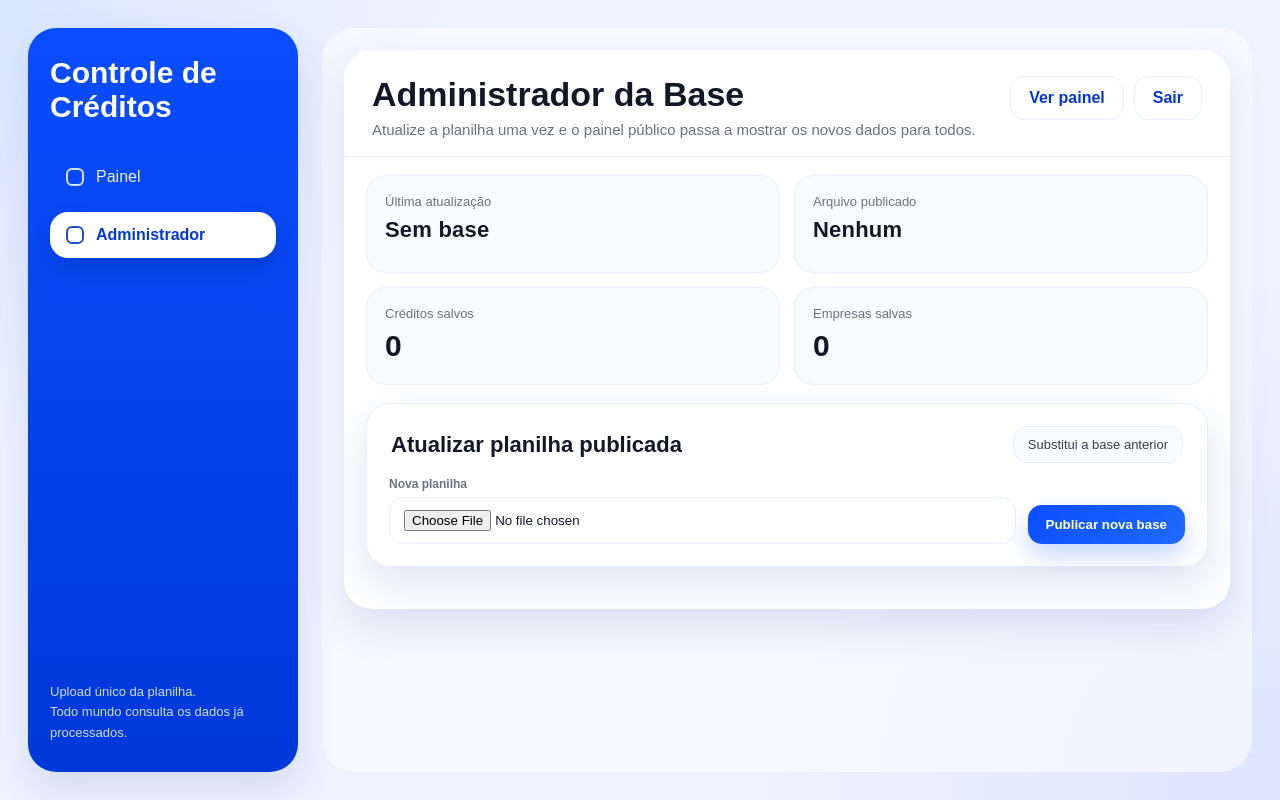
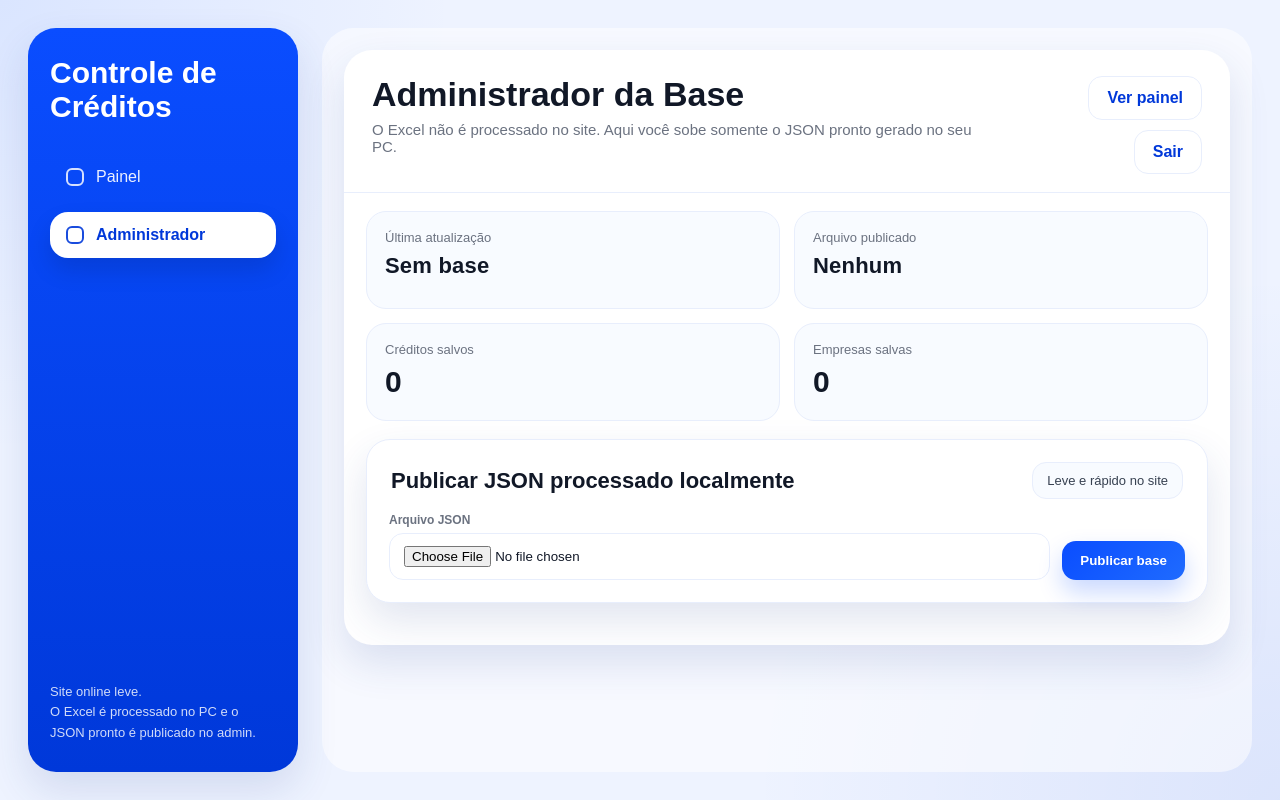
Before and after one commit to edgeocupacionalbelem-wq/sistema_de_creditos, a Flask app: page /admin in a window 1280 px wide. Run offline with Flask 3, Linux system fonts and the light colour scheme; the visitor is signed in with stand-in values (Sample User, id 1).

Commit message:
mensagem

```diff
--- a/app.py
+++ b/app.py
@@ -1,156 +1,40 @@
 from flask import Flask, render_template, request, redirect, url_for, session, flash
-from openpyxl import load_workbook
-import io
-import re
 import os
 import json
 from collections import defaultdict
 from datetime import datetime
-from werkzeug.utils import secure_filename
 
 app = Flask(__name__)
 app.secret_key = os.environ.get("SECRET_KEY", "troque-esta-chave")
-app.config["MAX_CONTENT_LENGTH"] = 30 * 1024 * 1024
+app.config["MAX_CONTENT_LENGTH"] = 50 * 1024 * 1024
 
 BASE_DIR = os.path.dirname(os.path.abspath(__file__))
 DATA_DIR = os.environ.get("DATA_DIR", os.path.join(BASE_DIR, "data"))
 DATA_FILE = os.path.join(DATA_DIR, "dashboard_data.json")
-UPLOAD_FILE = os.path.join(DATA_DIR, "ultima_planilha.xlsx")
 ADMIN_PASSWORD = os.environ.get("ADMIN_PASSWORD", "admin123")
 
-MESES_ORDEM = {
-    "JAN": 1, "JANEIRO": 1, "FEV": 2, "FEVEREIRO": 2, "MAR": 3, "MARCO": 3, "MARÇO": 3,
-    "ABR": 4, "ABRIL": 4, "MAI": 5, "MAIO": 5, "JUN": 6, "JUNHO": 6, "JUL": 7, "JULHO": 7,
-    "AGO": 8, "AGOSTO": 8, "SET": 9, "SETEMBRO": 9, "OUT": 10, "OUTUBRO": 10,
-    "NOV": 11, "NOVEMBRO": 11, "DEZ": 12, "DEZEMBRO": 12
-}
-MESES_SELECT = [("1","Janeiro"),("2","Fevereiro"),("3","Março"),("4","Abril"),("5","Maio"),("6","Junho"),
-                ("7","Julho"),("8","Agosto"),("9","Setembro"),("10","Outubro"),("11","Novembro"),("12","Dezembro")]
+MESES_SELECT = [
+    ("1","Janeiro"),("2","Fevereiro"),("3","Março"),("4","Abril"),
+    ("5","Maio"),("6","Junho"),("7","Julho"),("8","Agosto"),
+    ("9","Setembro"),("10","Outubro"),("11","Novembro"),("12","Dezembro")
+]
 
-def garantir_pasta_dados():
+def garantir_pasta():
     os.makedirs(DATA_DIR, exist_ok=True)
 
 def usuario_logado():
     return session.get("admin_ok") is True
-
-def detectar_coluna_obs_por_header(headers):
-    candidatos = ["OBSERVAÇÃO", "OBSERVACAO", "OBS", "STATUS", "SITUAÇÃO", "SITUACAO"]
-    headers_upper = [str(h).strip().upper() if h is not None else "" for h in headers]
-    for i, h in enumerate(headers_upper):
-        if h in candidatos:
-            return i
-    return None
-
-def encontrar_indice_coluna(headers, candidatos):
-    headers_upper = [str(h).strip().upper() if h is not None else "" for h in headers]
-    for nome in candidatos:
-        if nome in headers_upper:
-            return headers_upper.index(nome)
-    return None
-
-def extrair_empresa(valor):
-    if valor is None:
-        return "SEM EMPRESA"
-    texto = str(valor).strip()
-    if not texto:
-        return "SEM EMPRESA"
-    for sep in [" - ", "•"]:
-        if sep in texto:
-            return texto.split(sep)[0].strip()
-    return texto
-
-def formatar_data(valor):
-    if valor in (None, ""):
-        return "-"
-    if isinstance(valor, datetime):
-        return valor.strftime("%d/%m/%Y")
-    return str(valor).strip()
-
-def extrair_ano_mes(nome_aba):
-    texto = str(nome_aba).upper()
-    ano_match = re.search(r"(20\d{2})", texto)
-    ano = int(ano_match.group(1)) if ano_match else None
-    mes_num = None
-    for nome, num in MESES_ORDEM.items():
-        if nome in texto:
-            mes_num = num
-            break
-    return ano, mes_num, str(nome_aba)
-
-def data_referencia_registro(ano, mes_num):
-    if ano and mes_num:
-        return datetime(ano, mes_num, 1)
-    if ano:
-        return datetime(ano, 1, 1)
-    return None
-
-def processar_planilha(stream):
-    registros, avisos = [], []
-    wb = load_workbook(filename=stream, read_only=True, data_only=True)
-
-    for aba in wb.sheetnames:
-        try:
-            ws = wb[aba]
-            rows = ws.iter_rows(values_only=True)
-
-            try:
-                headers = list(next(rows))
-            except StopIteration:
-                continue
-
-            if not headers:
-                continue
-
-            idx_obs = detectar_coluna_obs_por_header(headers)
-            idx_empresa = encontrar_indice_coluna(headers, ["SETOR", "EMPRESA", "CLIENTE", "DEPOSITANTE"])
-            idx_func = encontrar_indice_coluna(headers, ["FUNCIONÁRIO", "FUNCIONARIO", "NOME", "COLABORADOR"])
-            idx_exame = encontrar_indice_coluna(headers, ["TIPO DE EXAME", "TIPO", "EXAME"])
-            idx_data = encontrar_indice_coluna(headers, ["DATA", "DT EXAME", "DATA EXAME"])
-            idx_recibo = 2 if len(headers) > 2 else None
-
-            if idx_obs is None:
-                continue
-
-            ano, mes_num, mes_nome = extrair_ano_mes(aba)
-            data_ref = data_referencia_registro(ano, mes_num)
-
-            for row in rows:
-                if not row:
-                    continue
-
-                obs = row[idx_obs] if idx_obs < len(row) else None
-                obs_txt = str(obs).strip().upper() if obs is not None else ""
-                if obs_txt not in ("NÃO REALIZADO", "NAO REALIZADO"):
-                    continue
-
-                registros.append({
-                    "ano": ano if ano else "Sem ano",
-                    "mes": mes_nome,
-                    "mes_num": mes_num if mes_num else 99,
-                    "empresa": extrair_empresa(row[idx_empresa]) if idx_empresa is not None and idx_empresa < len(row) else "SEM EMPRESA",
-                    "funcionario": str(row[idx_func]).strip() if idx_func is not None and idx_func < len(row) and row[idx_func] is not None else "-",
-                    "exame": str(row[idx_exame]).strip() if idx_exame is not None and idx_exame < len(row) and row[idx_exame] is not None else "-",
-                    "data": formatar_data(row[idx_data]) if idx_data is not None and idx_data < len(row) else "-",
-                    "recibo": str(row[idx_recibo]).strip() if idx_recibo is not None and idx_recibo < len(row) and row[idx_recibo] is not None else "-",
-                    "data_ref": data_ref.strftime("%Y-%m-%d") if data_ref else None
-                })
-        except Exception as e:
-            avisos.append(f"A aba '{aba}' não pôde ser processada: {e}")
-
-    wb.close()
-    registros.sort(key=lambda x: ((x["ano"] if isinstance(x["ano"], int) else 0), x["mes_num"], x["empresa"], x["recibo"]))
-    return registros, avisos
-
-def salvar_dados(payload):
-    garantir_pasta_dados()
-    with open(DATA_FILE, "w", encoding="utf-8") as f:
-        json.dump(payload, f, ensure_ascii=False, indent=2)
 
 def carregar_dados():
     if not os.path.exists(DATA_FILE):
         return None
     with open(DATA_FILE, "r", encoding="utf-8") as f:
         return json.load(f)
+
+def salvar_dados(payload):
+    garantir_pasta()
+    with open(DATA_FILE, "w", encoding="utf-8") as f:
+        json.dump(payload, f, ensure_ascii=False, indent=2)
 
 def filtrar_intervalo(registros, inicio_mes, inicio_ano, fim_mes, fim_ano):
     if not inicio_mes or not inicio_ano:
@@ -164,6 +48,7 @@ def filtrar_intervalo(registros, inicio_mes, inicio_ano, fim_mes, fim_ano):
             dt_fim = datetime(hoje.year, hoje.month, 1)
     except Exception:
         return registros
+
     saida = []
     for r in registros:
         data_ref = r.get("data_ref")
@@ -282,37 +167,38 @@ def admin_logout():
 def admin():
     if not usuario_logado():
         return redirect(url_for("admin_login"))
+
     payload = carregar_dados()
     ultima_atualizacao = payload.get("ultima_atualizacao") if payload else None
     nome_arquivo = payload.get("arquivo_original") if payload else None
     ultimo_total = len(payload.get("registros", [])) if payload else 0
     ultimo_empresas = len(set(r["empresa"] for r in payload.get("registros", []))) if payload else 0
     avisos = payload.get("avisos", []) if payload else []
+
     if request.method == "POST":
-        arquivo = request.files.get("arquivo")
+        arquivo = request.files.get("arquivo_json")
         if not arquivo or not arquivo.filename:
-            flash("Selecione uma planilha para atualizar a base.", "error")
+            flash("Selecione o arquivo JSON gerado localmente.", "error")
             return redirect(url_for("admin"))
+
         try:
-            garantir_pasta_dados()
-            conteudo = arquivo.read()
-            with open(UPLOAD_FILE, "wb") as f:
-                f.write(conteudo)
-            registros, avisos_proc = processar_planilha(io.BytesIO(conteudo))
-            salvar_dados({
-                "arquivo_original": secure_filename(arquivo.filename),
-                "ultima_atualizacao": datetime.now().strftime("%d/%m/%Y %H:%M:%S"),
-                "avisos": avisos_proc,
-                "registros": registros
-            })
-            flash("Base atualizada com sucesso. Agora todos verão esses dados sem reenviar a planilha.", "success")
+            conteudo = arquivo.read().decode("utf-8")
+            novo_payload = json.loads(conteudo)
+
+            if not isinstance(novo_payload, dict) or "registros" not in novo_payload:
+                flash("JSON inválido. Gere o arquivo novamente pelo processador local.", "error")
+                return redirect(url_for("admin"))
+
+            salvar_dados(novo_payload)
+            flash("JSON publicado com sucesso. O painel público já está usando essa base.", "success")
             return redirect(url_for("admin"))
         except Exception as e:
-            flash(f"Erro ao atualizar a base: {e}", "error")
+            flash(f"Erro ao publicar o JSON: {e}", "error")
             return redirect(url_for("admin"))
+
     return render_template("admin.html", ultima_atualizacao=ultima_atualizacao, nome_arquivo=nome_arquivo,
                            ultimo_total=ultimo_total, ultimo_empresas=ultimo_empresas, avisos=avisos)
 
 if __name__ == "__main__":
-    garantir_pasta_dados()
+    garantir_pasta()
     app.run(debug=True)
--- a/requirements.txt
+++ b/requirements.txt
@@ -1,3 +1,2 @@
 Flask==3.1.3
-openpyxl==3.1.5
 gunicorn==23.0.0
--- a/templates/admin.html
+++ b/templates/admin.html
@@ -1,6 +1,6 @@
 {% extends "base.html" %}{% block title %}Controle de Créditos - Administrador{% endblock %}{% block body %}
 <div class="topbar">
-<div class="title"><h1>Administrador da Base</h1><p>Atualize a planilha uma vez e o painel público passa a mostrar os novos dados para todos.</p></div>
+<div class="title"><h1>Administrador da Base</h1><p>O Excel não é processado no site. Aqui você sobe somente o JSON pronto gerado no seu PC.</p></div>
 <div class="top-actions"><a class="btn secondary" href="/">Ver painel</a><a class="btn secondary" href="/admin/logout">Sair</a></div>
 </div>
 <div class="content">
@@ -12,14 +12,14 @@
 <div class="stat"><div class="stat-label">Empresas salvas</div><div class="stat-value">{{ ultimo_empresas }}</div></div>
 </div>
 <div class="card" style="margin-bottom:18px">
-<div class="section-head" style="margin-top:0"><h2>Atualizar planilha publicada</h2><div class="chip">Substitui a base anterior</div></div>
+<div class="section-head" style="margin-top:0"><h2>Publicar JSON processado localmente</h2><div class="chip">Leve e rápido no site</div></div>
 <form method="POST" enctype="multipart/form-data" style="display:grid;grid-template-columns:1fr auto;gap:12px;align-items:end">
-<div class="field"><label>Nova planilha</label><input class="input" type="file" name="arquivo" accept=".xlsx,.xlsm,.xltx,.xltm" required></div>
-<button class="btn" type="submit">Publicar nova base</button>
+<div class="field"><label>Arquivo JSON</label><input class="input" type="file" name="arquivo_json" accept=".json" required></div>
+<button class="btn" type="submit">Publicar base</button>
 </form>
 </div>
 {% if avisos %}
-<div class="card"><div class="section-head" style="margin-top:0"><h2>Avisos da última importação</h2></div><ul>{% for aviso in avisos %}<li>{{ aviso }}</li>{% endfor %}</ul></div>
+<div class="card"><div class="section-head" style="margin-top:0"><h2>Avisos da última base</h2></div><ul>{% for aviso in avisos %}<li>{{ aviso }}</li>{% endfor %}</ul></div>
 {% endif %}
 </div>
 {% endblock %}
--- a/templates/admin_login.html
+++ b/templates/admin_login.html
@@ -2,7 +2,7 @@
 <div class="content"><div class="login-wrap">
 {% with messages = get_flashed_messages(with_categories=true) %}{% if messages %}<div class="flash-list">{% for category, message in messages %}<div class="alert {{ 'success' if category == 'success' else 'error' }}">{{ message }}</div>{% endfor %}</div>{% endif %}{% endwith %}
 <div class="card">
-<div class="title"><h1 style="font-size:28px">Login do administrador</h1><p>Somente quem tiver a senha pode atualizar a planilha publicada.</p></div>
+<div class="title"><h1 style="font-size:28px">Login do administrador</h1><p>Entre para publicar o JSON gerado no processador local.</p></div>
 <form method="POST" style="display:grid;gap:14px;margin-top:18px">
 <div class="field"><label>Senha</label><input class="input" type="password" name="senha" required></div>
 <button class="btn" type="submit">Entrar</button>
--- a/templates/base.html
+++ b/templates/base.html
@@ -50,7 +50,7 @@ tbody tr td:first-child{border-left:1px solid var(--line);border-top-left-radius
 <a class="menu-item {% if request.path == '/' %}active{% endif %}" href="/"><span class="menu-icon"></span>Painel</a>
 <a class="menu-item {% if request.path.startswith('/admin') %}active{% endif %}" href="/admin"><span class="menu-icon"></span>Administrador</a>
 </nav>
-<div class="sidebar-footer">Upload único da planilha.<br>Todo mundo consulta os dados já processados.</div>
+<div class="sidebar-footer">Site online leve.<br>O Excel é processado no PC e o JSON pronto é publicado no admin.</div>
 </aside>
 <main class="main"><section class="panel">{% block body %}{% endblock %}</section></main>
 </div>
--- a/templates/index.html
+++ b/templates/index.html
@@ -1,6 +1,6 @@
 {% extends "base.html" %}{% block title %}Controle de Créditos - Painel{% endblock %}{% block body %}
 <div class="topbar">
-<div class="title"><h1>Painel de Créditos</h1><p>Consulta pública dos dados salvos. Ninguém precisa reenviar a planilha para ver o dashboard.</p></div>
+<div class="title"><h1>Painel de Créditos</h1><p>Consulta online dos dados já processados localmente e publicados via JSON.</p></div>
 <div class="top-actions">{% if ultima_atualizacao %}<div class="chip">Última atualização: {{ ultima_atualizacao }}</div>{% endif %}{% if nome_arquivo %}<div class="chip">Base: {{ nome_arquivo }}</div>{% endif %}</div>
 </div>
 <div class="filters">
@@ -21,7 +21,7 @@
 <div class="stat"><div class="stat-label">Anos encontrados</div><div class="stat-value">{{ resumo.total_anos }}</div></div>
 <div class="stat"><div class="stat-label">Meses encontrados</div><div class="stat-value">{{ resumo.total_meses }}</div></div>
 </div>
-<div class="section-head"><h2>{% if visao == 'ano' %}Resumo por ano{% elif visao == 'empresa' %}Resumo por empresa{% else %}Resumo por mês{% endif %}</h2><div class="chip">Somente observação exatamente “NÃO REALIZADO”</div></div>
+<div class="section-head"><h2>{% if visao == 'ano' %}Resumo por ano{% elif visao == 'empresa' %}Resumo por empresa{% else %}Resumo por mês{% endif %}</h2><div class="chip">Recibos repetidos = total de créditos</div></div>
 {% if grupos %}
 <div class="groups-grid">
 {% for grupo in grupos %}
@@ -39,6 +39,6 @@
 {% endfor %}
 </div>
 {% else %}<div class="empty">Nenhum crédito encontrado para o filtro selecionado.</div>{% endif %}
-{% else %}<div class="empty">Ainda não existe uma base publicada. Entre no administrador, envie a planilha e publique os dados.</div>{% endif %}
+{% else %}<div class="empty">Ainda não existe uma base publicada. Gere o JSON no PC e envie no administrador.</div>{% endif %}
 </div>
 {% endblock %}
```
Also changed, not shown: README.md.
